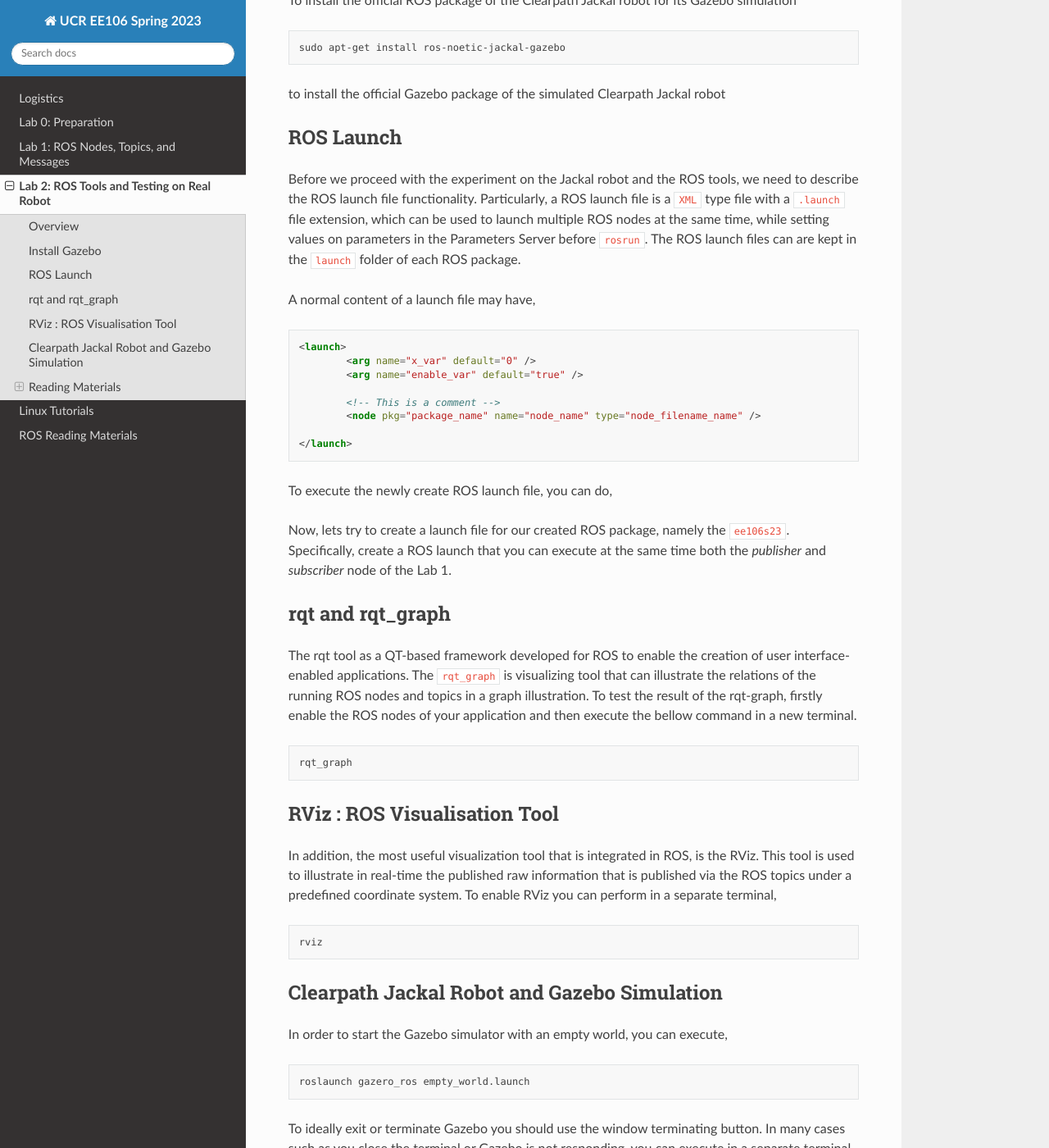
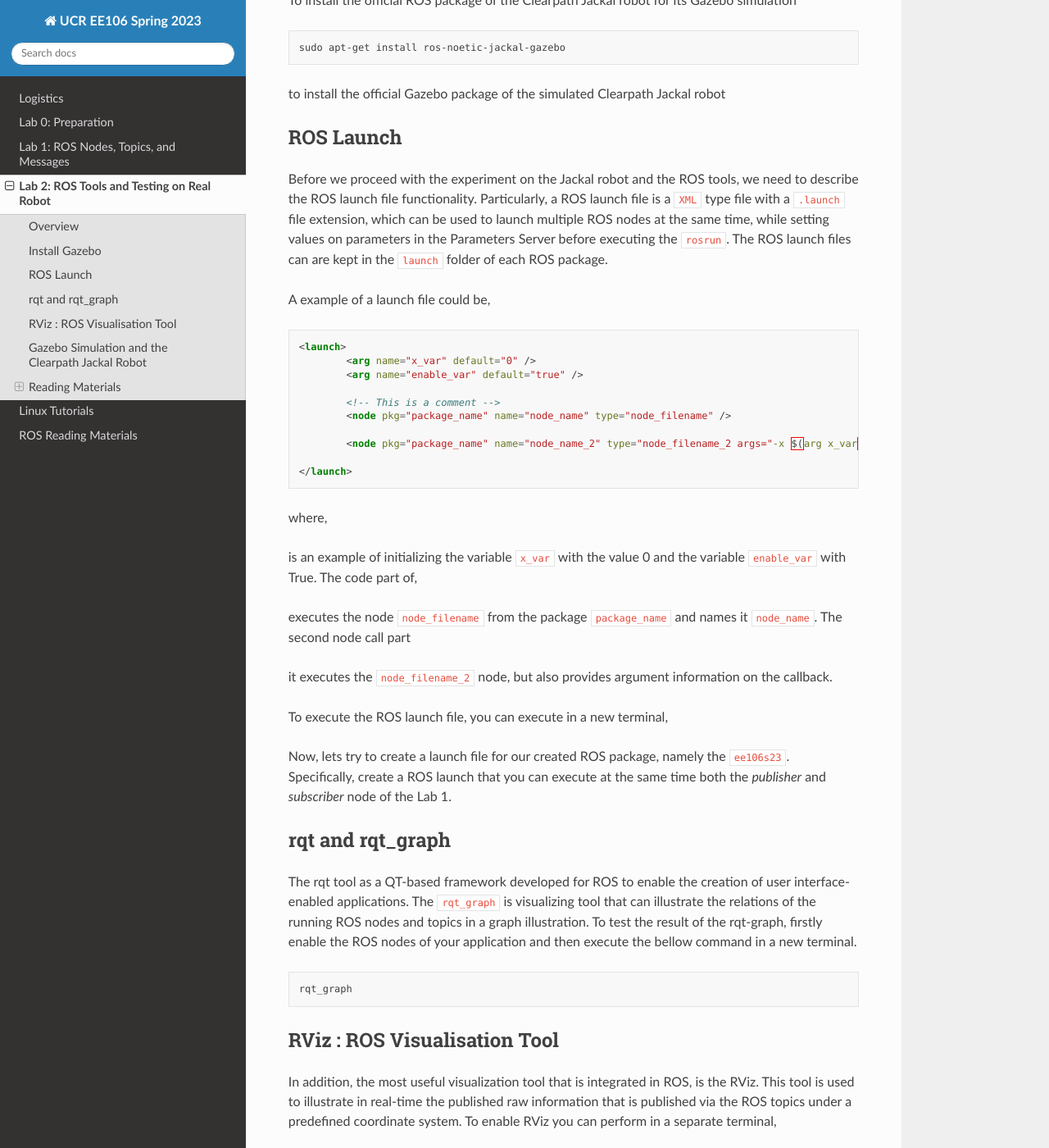
Before and after one commit to taektay/ee106, a Sphinx documentation site: the page built from docs/lab2.rst, in a window 1280 px wide and 1400 px high, scrolled down 686 px. Shown: the whole window at 82% size. Built offline with Sphinx 7.4.7 and the Read the Docs theme 2.0.0, drawn with Linux system fonts in a browser that asks for light colours; some of the changed text lies outside the part shown.

Commit message:
updated lab2

```diff
--- a/docs/lab2.rst
+++ b/docs/lab2.rst
@@ -29,9 +29,9 @@ to install the official Gazebo package of the simulated Clearpath Jackal robot
 ROS Launch
 ----------
 
-Before we proceed with the experiment on the Jackal robot and the ROS tools, we need to describe the ROS launch file functionality. Particularly, a ROS launch file is a ``XML``  type file with a ``.launch`` file extension, which can be used to launch multiple ROS nodes at the same time, while setting values on parameters in the Parameters Server before ``rosrun``. The ROS launch files can are kept in the ``launch`` folder of each ROS package.
+Before we proceed with the experiment on the Jackal robot and the ROS tools, we need to describe the ROS launch file functionality. Particularly, a ROS launch file is a ``XML``  type file with a ``.launch`` file extension, which can be used to launch multiple ROS nodes at the same time, while setting values on parameters in the Parameters Server before executing the ``rosrun``. The ROS launch files can are kept in the ``launch`` folder of each ROS package.
 
-A normal content of a launch file may have,
+A example of a launch file could be,
 
 .. code-block:: html
 
@@ -40,11 +40,30 @@ A normal content of a launch file may have,
           <arg name="enable_var" default="true" />
 
           <!-- This is a comment -->
-          <node pkg="package_name" name="node_name" type="node_filename_name" />
+          <node pkg="package_name" name="node_name" type="node_filename" />
+
+          <node pkg="package_name" name="node_name_2" type="node_filename_2 args="-x $(arg x_var) -enable_var $(arg enable_var)" />
 
   </launch>
 
-To execute the newly create ROS launch file, you can do,
+where,
+
+.. code-block:: html
+  <arg name="x_var" default="0" /><arg name="enable_var" default="true" />
+
+is an example of initializing the variable ``x_var`` with the value 0 and the variable ``enable_var`` with True. The code part of,
+
+.. code-block:: html
+  <node pkg="package_name" name="node_name" type="node_filename" />
+
+executes the node ``node_filename`` from the package ``package_name`` and names it ``node_name``. The second node call part
+
+.. code-block:: html
+  <node pkg="package_name" name="node_name_2" type="node_filename_2 args="-x $(arg x_var) -enable_var $(arg enable_var)"
+
+it executes the ``node_filename_2`` node, but also provides argument information on the callback.
+
+To execute the ROS launch file, you can execute in a new terminal,
 
 .. code-block:: bash
   roslaunch package_name file.launch
@@ -70,7 +89,7 @@ In addition, the most useful visualization tool that is integrated in ROS, is th
 
   rviz
 
-Clearpath Jackal Robot and Gazebo Simulation
+Gazebo Simulation and the Clearpath Jackal Robot
 --------------
 
 In order to start the Gazebo simulator with an empty world, you can execute,
@@ -79,18 +98,14 @@ In order to start the Gazebo simulator with an empty world, you can execute,
 
   roslaunch gazero_ros empty_world.launch
 
-To ideally exit or terminate Gazebo you should use the window terminating button. In many cases such as you close the terminal or Gazebo is not responding, you can execute in a separate terminal,
+To ideally exit or terminate Gazebo you should use the window terminating button. In many cases, such as closing the terminal or if Gazebo is not responding, you can terminate properly in a separate terminal,
 
 .. code-block:: bash
 
   sudo killall gzserver
   sudo killall gzclient
 
-
-then create a ros subscriber and try to collect the data from the raw pointcloud and check distances
-
-
-and a new one,
+To spawn the Jackal robot inside the simulator world, we will initialize a launch file and we will save it inside the ``ee104s23/launch`` folder. Specifically, create a file,
 
 .. code-block:: html
   <launch>
@@ -119,15 +134,7 @@ and a new one,
 
   </launch>
 
-
-
-
-
-
-
-
-
-
+.. then create a ROS subscriber and try to collect the data from the raw pointcloud and check distances
 
 
 
```
